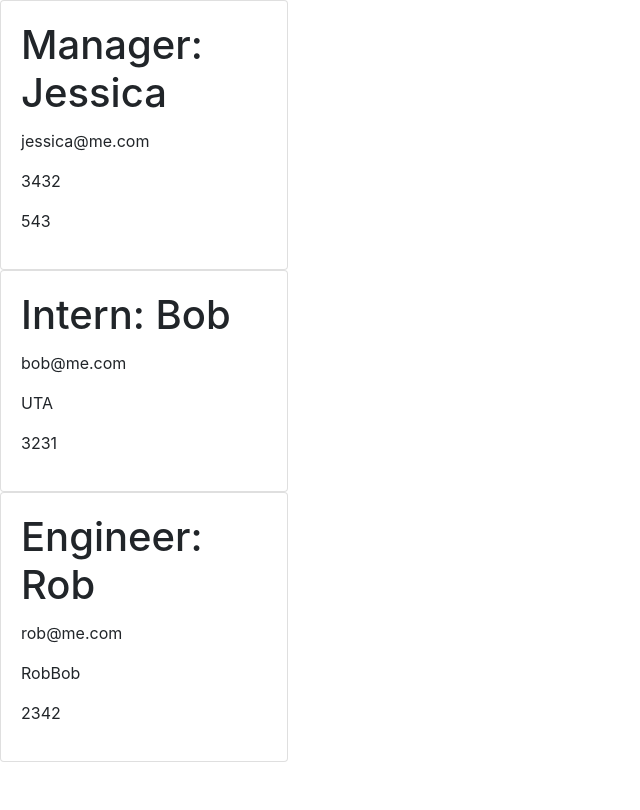
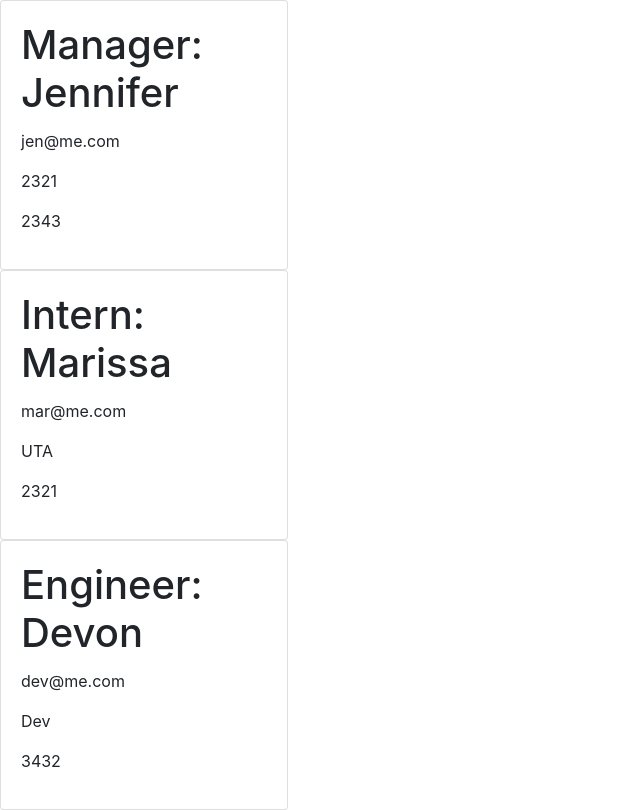
Before and after one commit to CortezStephanie/10HW-OOP-SC, a website: page index.html in a window 1280 px wide. Shown: the whole page, without its empty margins (0-640 px from the left). Drawn offline with nearby package versions, Linux system fonts and the light colour scheme.

Commit message:
READme added

```diff
--- a/index.html
+++ b/index.html
@@ -12,28 +12,28 @@
 <body>
             <div class="card" style="width: 18rem;">
         <div class="card-body">
-        <h1 class="card-title"> Manager: Jessica </h1>
-          <p>jessica@me.com</p>
-          <p>3432</p>
-          <p>543</p>
+        <h1 class="card-title"> Manager: Jennifer </h1>
+          <p>jen@me.com</p>
+          <p>2321</p>
+          <p>2343</p>
         </div>
       </div>
 
             <div class="card" style="width: 18rem;">
         <div class="card-body">
-        <h1 class="card-title">Intern: Bob </h1>
-          <p>bob@me.com</p>
+        <h1 class="card-title">Intern: Marissa </h1>
+          <p>mar@me.com</p>
           <p>UTA</p>
-          <p>3231</p>
+          <p>2321</p>
         </div>
       </div>
 
             <div class="card" style="width: 18rem;">
         <div class="card-body">
-        <h1 class="card-title"> Engineer: Rob </h1>
-          <p>rob@me.com</p>
-          <p>RobBob</p>
-          <p>2342</p>
+        <h1 class="card-title"> Engineer: Devon </h1>
+          <p>dev@me.com</p>
+          <p>Dev</p>
+          <p>3432</p>
         </div>
       </div>
             <script src="https://code.jquery.com/jquery-3.5.1.slim.min.js" integrity="sha384-DfXdz2htPH0lsSSs5nCTpuj/zy4C+OGpamoFVy38MVBnE+IbbVYUew+OrCXaRkfj" crossorigin="anonymous"></script>
--- a/index.js
+++ b/index.js
@@ -90,7 +90,7 @@ function generateHTML(employees) {
         <div class="card-body">
         <h1 class="card-title"> Manager: ${employees[i].name} </h1>
           <p>${employees[i].email}</p>
-          <p>${employees[i].officeNumber}</p>
+          <p>${employees[i].OfficeNumber}</p>
           <p>${employees[i].id}</p>
         </div>
       </div>
```
Also changed, not shown: README.md, 1 other file.
